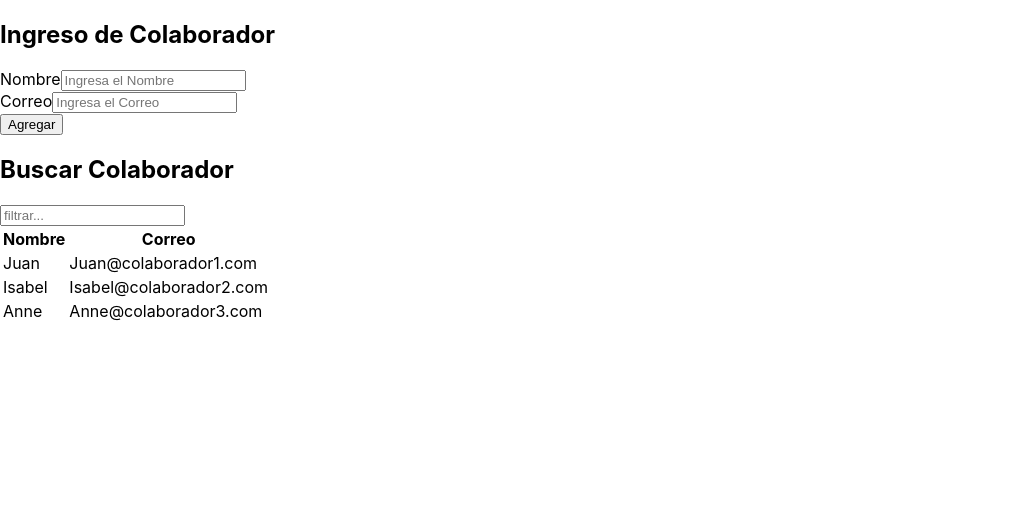
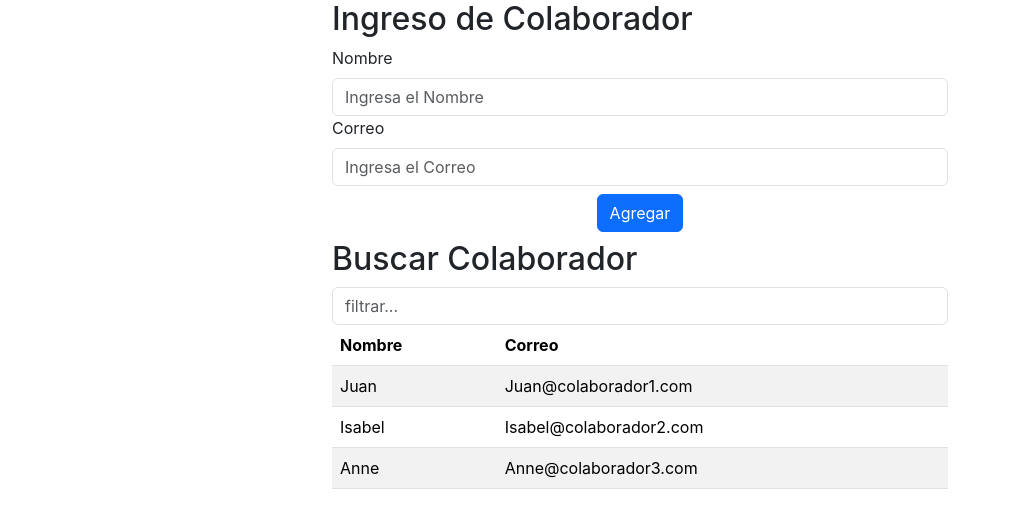
Before and after one commit to JosueValbuena/DLReact1D3, a React (Create React App) app: page / in a window 1280 px wide. Shown: the top 528 px of the page, without its empty margins (0-1011 px from the left). Built offline with nearby package versions, Linux system fonts and the light colour scheme.

Commit message:
desafio culminado

```diff
--- a/public/index.html
+++ b/public/index.html
@@ -9,6 +9,9 @@
       name="description"
       content="Web site created using create-react-app"
     />
+    <link href="https://cdn.jsdelivr.net/npm/bootstrap@5.3.0-alpha1/dist/css/bootstrap.min.css" rel="stylesheet" integrity="sha384-GLhlTQ8iRABdZLl6O3oVMWSktQOp6b7In1Zl3/Jr59b6EGGoI1aFkw7cmDA6j6gD" crossorigin="anonymous">
+
+
     <link rel="apple-touch-icon" href="%PUBLIC_URL%/logo192.png" />
     <!--
       manifest.json provides metadata used when your web app is installed on a
@@ -24,7 +27,7 @@
       work correctly both with client-side routing and a non-root public URL.
       Learn how to configure a non-root public URL by running `npm run build`.
     -->
-    <title>React App</title>
+    <title>Desafio 3</title>
   </head>
   <body>
     <noscript>You need to enable JavaScript to run this app.</noscript>
--- a/src/App.js
+++ b/src/App.js
@@ -9,7 +9,7 @@ function App() {
   const [userDB, setUserDB] = useState(BaseColaboradores);
 
   return (
-    <div className="App">
+    <div className="container w-50">
       <Ingreso userDB={userDB} setUserDB={setUserDB}/>
       <Tabla userDB={userDB}/>
     </div>
--- /dev/null
+++ b/src/components/Error.jsx
@@ -0,0 +1,9 @@
+import React from 'react'
+
+const Error = () => {
+  return (
+    <p className='bg-danger rounded py-2'>Todos los cammpos son obligatorios</p>
+  )
+}
+
+export default Error
--- a/src/components/Ingreso.jsx
+++ b/src/components/Ingreso.jsx
@@ -1,9 +1,11 @@
 import React, { useState } from 'react'
+import Error from './Error';
 
 const Ingreso = ({userDB, setUserDB}) => {
 
     const [nombre, setNombre] = useState("");
     const [correo, setCorreo] = useState("");
+    const [error, setError] = useState(false)
 
     const handleSubmit = (e) =>{
         e.preventDefault();
@@ -14,33 +16,38 @@ const Ingreso = ({userDB, setUserDB}) => {
             correo: correo,
         }
 
-        console.log(userObj)
-
         setUserDB([...userDB, userObj])
 
-        console.log(userDB);
-
+        if([nombre, correo].includes("")){
+            setError(true)
+            return
+        } setError(false);
     }
 
     return (
         <div>
             <h2>Ingreso de Colaborador</h2>
             <form onSubmit={handleSubmit}>
+                {error ? <Error/> : ""}
                 <div>
-                    <label htmlFor="nombre">Nombre</label>
+                    <label htmlFor="nombre" className='form-label'>Nombre</label>
                     <input type="text"
                         value={nombre}
                         placeholder="Ingresa el Nombre"
-                        onChange={(e) => setNombre(e.target.value)} />
+                        onChange={(e) => setNombre(e.target.value)}
+                        className="form-control"/>
                 </div>
                 <div>
-                    <label htmlFor="correo">Correo</label>
+                    <label htmlFor="correo" className='form-label'>Correo</label>
                     <input type="email"
                         value={correo}
                         placeholder="Ingresa el Correo"
-                        onChange={(e) => setCorreo(e.target.value)} />
+                        onChange={(e) => setCorreo(e.target.value)}
+                        className="form-control"/>
                 </div>
-                <button>Agregar</button>
+                <div className='d-flex justify-content-center'>
+                <button className='btn btn-primary my-2'>Agregar</button>
+                </div>
             </form>
         </div>
     )
--- a/src/components/Tabla.jsx
+++ b/src/components/Tabla.jsx
@@ -1,10 +1,10 @@
 import React, { useState } from 'react'
 import TableRow from './TableRow';
 
-const Tabla = ({ userDB, setUserDB }) => {
+const Tabla = ({ userDB }) => {
 
     const [filtrar, setFiltrar] = useState("");
-    console.log(filtrar);
+
     return (
         <div>
             <div>
@@ -12,10 +12,11 @@ const Tabla = ({ userDB, setUserDB }) => {
                 <input type="text"
                     value={filtrar}
                     placeholder="filtrar..."
-                    onChange={(e) => setFiltrar(e.target.value)} />
+                    onChange={(e) => setFiltrar(e.target.value)}
+                    className="form-control"/>
             </div>
             <div>
-                <table>
+                <table className='table table-striped'>
                     <thead>
                         <tr>
                             <th>Nombre</th>
```
